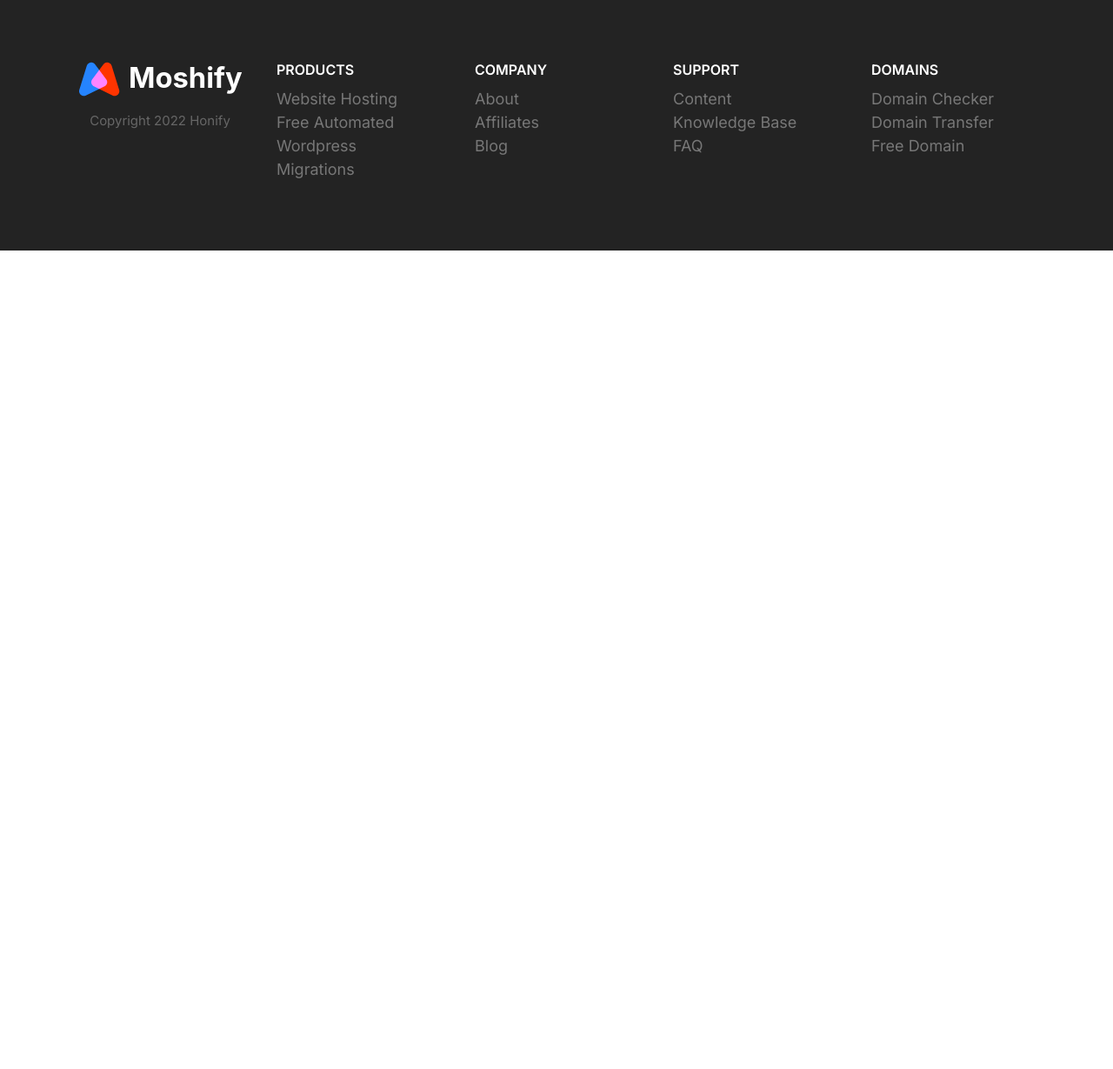
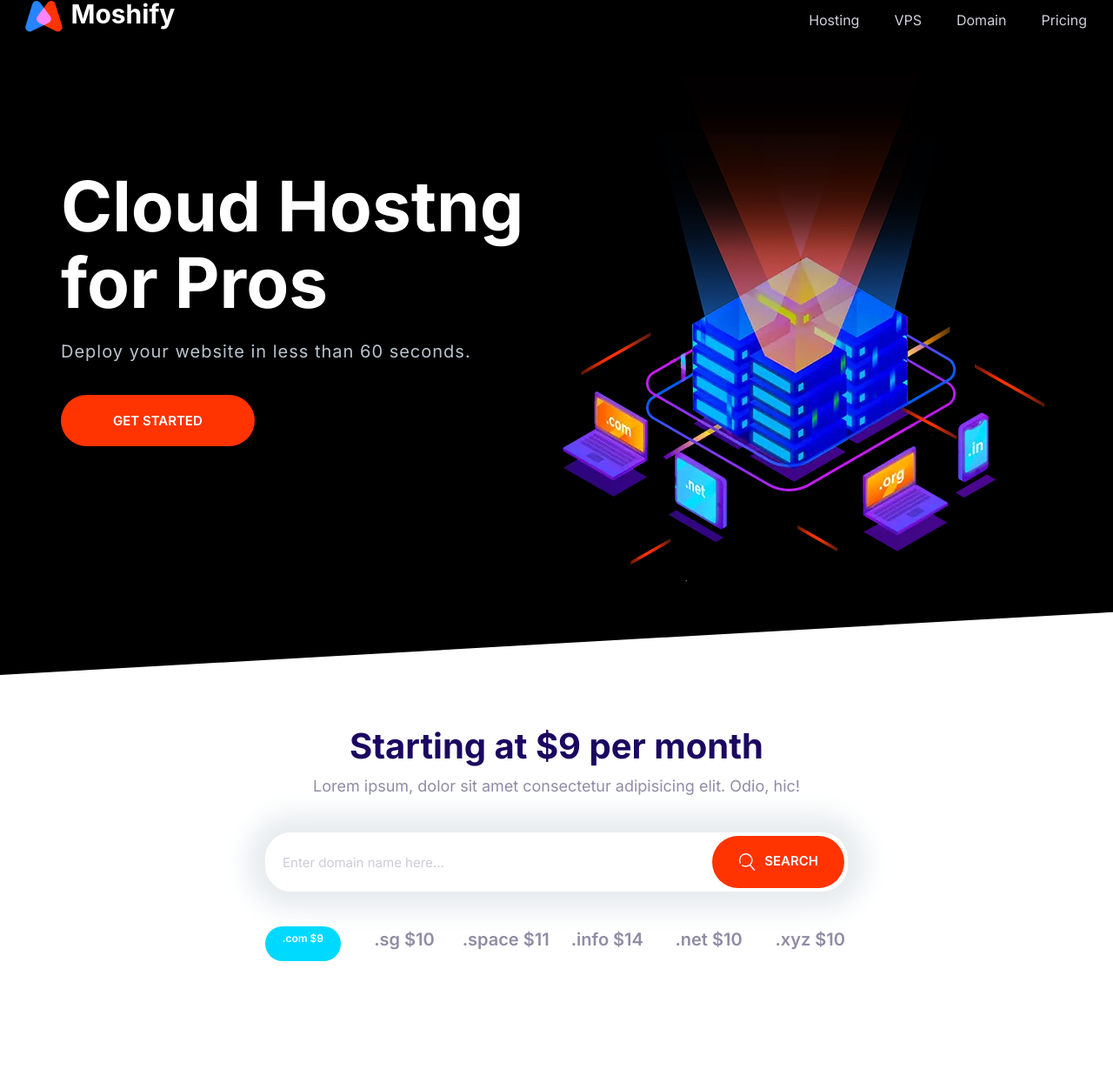
Before and after one commit to ProgVide/moshify, a plain HTML site: page index.html in a window 1280 px wide. Shown: the part 8-1237 px from the top of the page at 87% size. Before the commit the page ends 800 px from the top, so only its background shows below. Drawn offline with Linux system fonts and the light colour scheme.

Commit message:
Putting it All Together

```diff
--- a/css/styles.css
+++ b/css/styles.css
@@ -796,7 +796,7 @@ nav__brand {
 }
 
 @media screen and (min-width: 768px) {
-  .feature: nth-of-type(even) .feature__content {
+  .feature:nth-of-type(even) .feature__content {
     order: 2;
   }
 }
--- a/index.html
+++ b/index.html
@@ -15,74 +15,73 @@
     <link rel="stylesheet" href="css/styles.css" />
   </head>
   <body>
-    <footer class="block block--dark footer">
-      <div class="container grid footer__sections">
-        <section class="collapsible collapsible--expanded footer__section">
-          <header class="collapsible__header">
-            <h2 class="collapsible__heading footer__heading">Products</h2>
-            <svg class="icon icon--white collapsibe__chevron">
-              <use xlink:href="images/sprite.svg#chevron"></use>
-            </svg>
-          </header>
-          <div class="collapsible__content">
-            <ul class="list">
-              <li><a href="#">Website Hosting</a></li>
-              <li><a href="#">Free Automated Wordpress</a></li>
-              <li><a href="#">Migrations</a></li>
-            </ul>
-          </div>
-        </section>
-        <section class="collapsible footer__section">
-          <header class="collapsible__header">
-            <h2 class="collapsible__heading footer__heading">Company</h2>
-            <svg class="icon icon--white collapsibe__chevron">
-              <use xlink:href="images/sprite.svg#chevron"></use>
-            </svg>
-          </header>
-          <div class="collapsible__content">
-            <ul class="list">
-              <li><a href="#">About</a></li>
-              <li><a href="#">Affiliates</a></li>
-              <li><a href="#">Blog</a></li>
-            </ul>
-          </div>
-        </section>
-        <section class="collapsible footer__section">
-          <header class="collapsible__header">
-            <h2 class="collapsible__heading footer__heading">Support</h2>
-            <svg class="icon icon--white collapsibe__chevron">
-              <use xlink:href="images/sprite.svg#chevron"></use>
-            </svg>
-          </header>
-          <div class="collapsible__content">
-            <ul class="list">
-              <li><a href="#">Content</a></li>
-              <li><a href="#">Knowledge Base</a></li>
-              <li><a href="#">FAQ</a></li>
-            </ul>
-          </div>
-        </section>
-        <section class="collapsible footer__section">
-          <header class="collapsible__header">
-            <h2 class="collapsible__heading footer__heading">Domains</h2>
-            <svg class="icon icon--white collapsibe__chevron">
-              <use xlink:href="images/sprite.svg#chevron"></use>
-            </svg>
-          </header>
-          <div class="collapsible__content">
-            <ul class="list">
-              <li><a href="#">Domain Checker</a></li>
-              <li><a href="#">Domain Transfer</a></li>
-              <li><a href="#">Free Domain</a></li>
-            </ul>
-          </div>
-        </section>
-        <section class="footer__brand">
-          <img src="images/logo.svg" alt="" />
-          <p class="footer__copywrite">Copyright 2022 Honify</p>
-        </section>
+    <header>
+      <nav class="nav collapsible">
+        <a class="nav__brand" href="/"><img src="images/logo.svg" alt="" /></a>
+        <svg class="icon icon--white nav__toggler">
+          <use xlink:href="images/sprite.svg#menu"></use>
+        </svg>
+        <ul class="list nav__list collapsible__content">
+          <li class="nav__item"><a href="#">Hosting</a></li>
+          <li class="nav__item"><a href="#">VPS</a></li>
+          <li class="nav__item"><a href="#">Domain</a></li>
+          <li class="nav__item"><a href="#">Pricing</a></li>
+        </ul>
+      </nav>
+    </header>
+    <section class="block block--dark block--skewed-left hero">
+      <div class="container grid grid--1x2">
+        <header class="block__header hero__content">
+          <h1 class="block__headings">Cloud Hostng for Pros</h1>
+          <p class="hero__tagline">
+            Deploy your website in less than 60 seconds.
+          </p>
+          <a href="#" class="btn btn--accent btn--stretched">Get Started</a>
+        </header>
+        <picture>
+          <source
+            type="image/webp"
+            srcset="images/banner.webp 1x, images/banner@2x.webp 2x"
+          />
+          <source
+            type="image/png"
+            srcset="images/banner.png 1x, images/banner@2x.png 2x"
+          />
+          <img class="hero__image" src="images/banner.png" alt="" />
+        </picture>
       </div>
-    </footer>
+    </section>
+    <sction class="block container block-domain">
+      <header class="block__header">
+        <h2>Starting at $9 per month</h2>
+        <p>
+          Lorem ipsum, dolor sit amet consectetur adipisicing elit. Odio, hic!
+        </p>
+      </header>
+      <div class="input-group">
+        <input
+          class="input"
+          type="text"
+          placeholder="Enter domain name here..."
+        />
+        <button class="btn btn--accent">
+          <svg class="icon icon--white">
+            <use xlink:href="images/sprite.svg#search"></use></svg
+          >Search
+        </button>
+      </div>
+      <ul class="list block-domain__prices">
+        <sapn class="badge badge--secondary">
+          <li>.com $9</li>
+        </sapn>
+        <li>.sg $10</li>
+        <li>.space $11</li>
+        <li>.info $14</li>
+        <li>.net $10</li>
+        <li>.xyz $10</li>
+      </ul>
+    </sction>
+
     <script src="js/main.js"></script>
   </body>
 </html>
```
